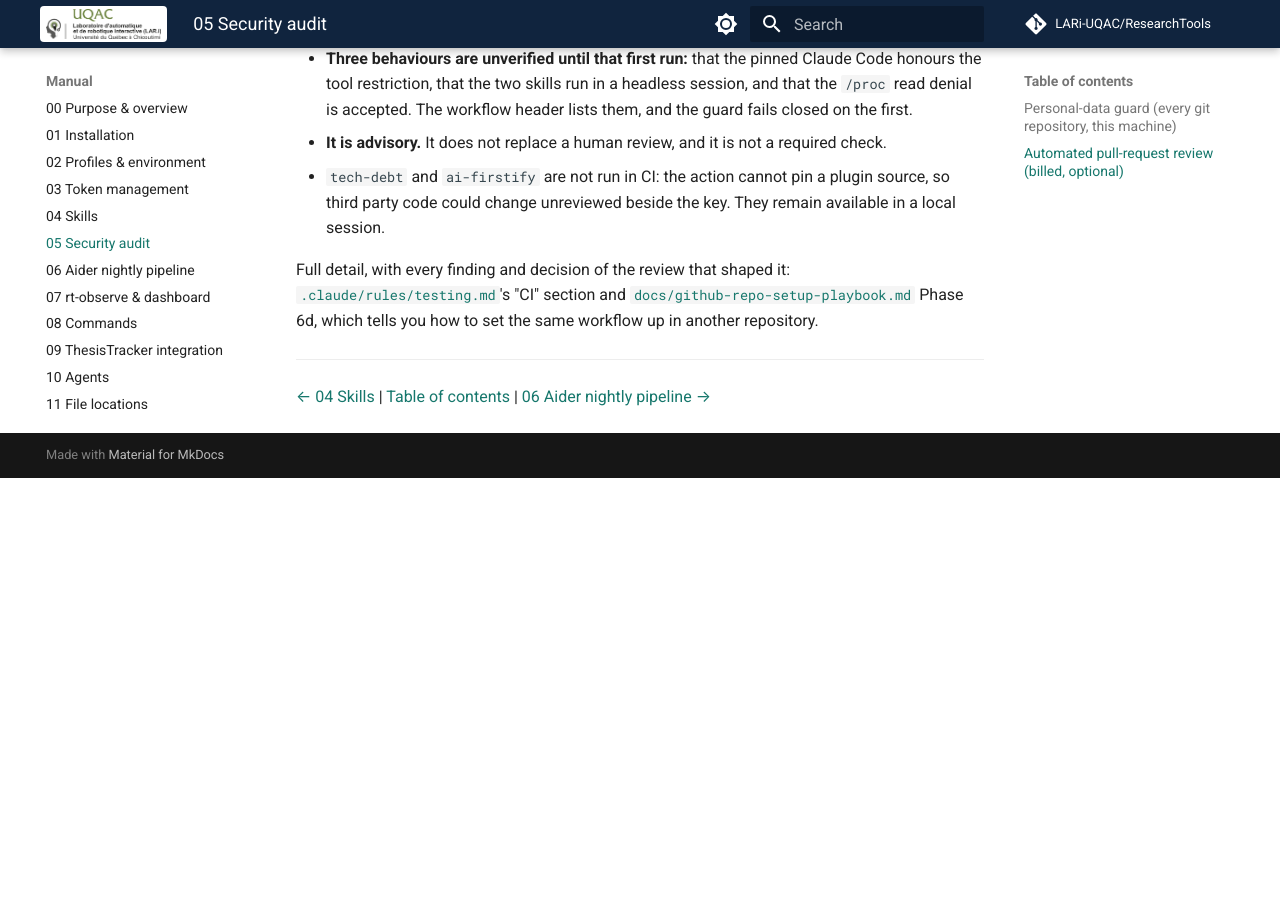
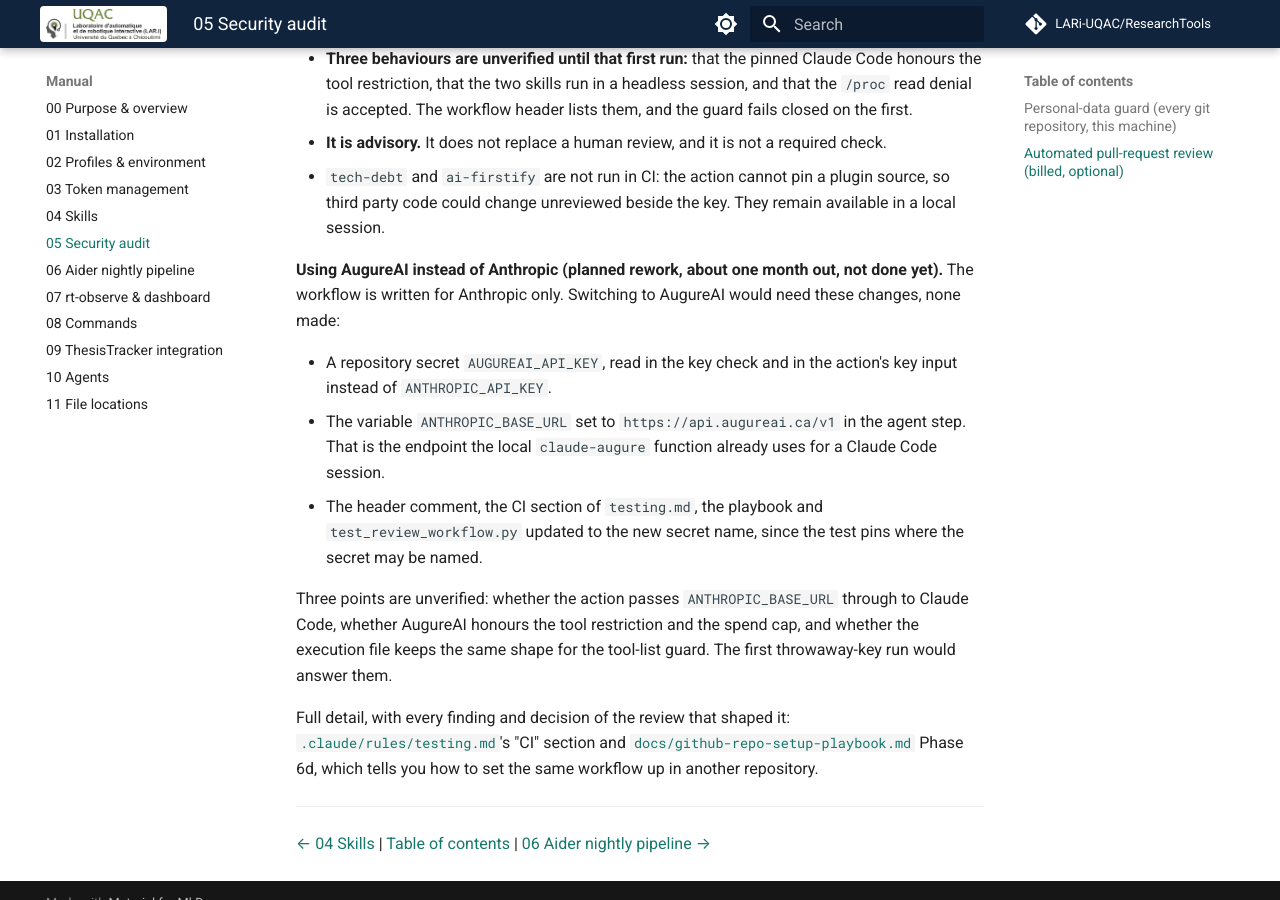
Before and after one commit to LARi-UQAC/ResearchTools, an MkDocs documentation site: the page built from docs/manual/05-security-audit.md, in a window 1280 px wide and 900 px high, scrolled down 3173 px. Built offline with MkDocs 1.6.1 and Material for MkDocs 9.7.7, drawn with Linux system fonts in a browser that asks for light colours; comment, search, counter and statistics services are not loaded; before the commit the page ends 3651 px from its top, so only the background shows below that.

Commit message:
docs(manual): note planned AugureAI switch for the PR review workflow
Docs only: lists the secret, base URL and test changes needed and the three unverified points. No code change.

Co-Authored-By: Claude Sonnet 5.5 <noreply@anthropic.com>

```diff
--- a/docs/manual/05-security-audit.md
+++ b/docs/manual/05-security-audit.md
@@ -127,6 +127,20 @@ What protects the key, since the session reads an untrusted diff:
 - `tech-debt` and `ai-firstify` are not run in CI: the action cannot pin a plugin source, so third
   party code could change unreviewed beside the key. They remain available in a local session.
 
+**Using AugureAI instead of Anthropic (planned rework, about one month out, not done yet).** The
+workflow is written for Anthropic only. Switching to AugureAI would need these changes, none made:
+
+- A repository secret `AUGUREAI_API_KEY`, read in the key check and in the action's key input
+  instead of `ANTHROPIC_API_KEY`.
+- The variable `ANTHROPIC_BASE_URL` set to `https://api.augureai.ca/v1` in the agent step. That is
+  the endpoint the local `claude-augure` function already uses for a Claude Code session.
+- The header comment, the CI section of `testing.md`, the playbook and `test_review_workflow.py`
+  updated to the new secret name, since the test pins where the secret may be named.
+
+Three points are unverified: whether the action passes `ANTHROPIC_BASE_URL` through to Claude
+Code, whether AugureAI honours the tool restriction and the spend cap, and whether the execution
+file keeps the same shape for the tool-list guard. The first throwaway-key run would answer them.
+
 Full detail, with every finding and decision of the review that shaped it:
 [`.claude/rules/testing.md`](../../.claude/rules/testing.md)'s "CI" section and
 [`docs/github-repo-setup-playbook.md`](../github-repo-setup-playbook.md) Phase 6d, which tells you
```
